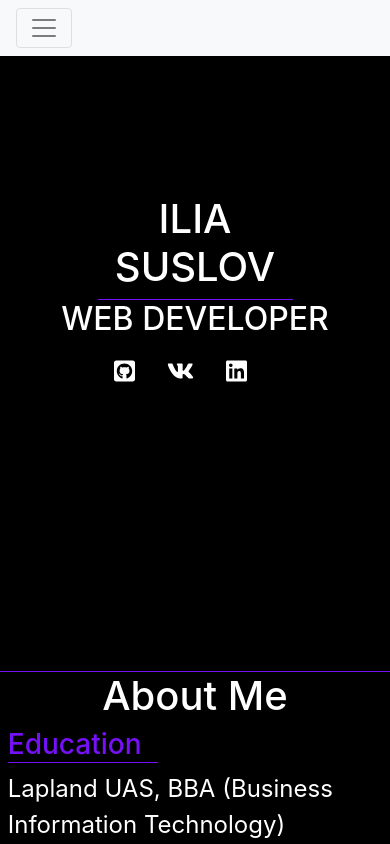
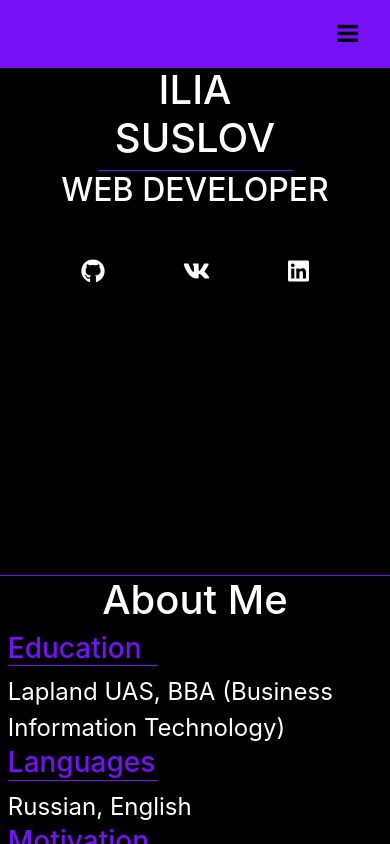
Before and after one commit to IliaSuslov/Portfolio, a React (Create React App) app: page / in a window 390 px wide. Shown: the top 844 px of the page. Built offline with nearby package versions, Linux system fonts and the light colour scheme.

Commit message:
restyling
restyling

```diff
--- a/package.json
+++ b/package.json
@@ -25,6 +25,7 @@
     "react-cam": "^1.1.11",
     "react-dom": "^16.13.1",
     "react-html5-camera-photo": "^1.5.4",
+    "react-icons": "^3.11.0",
     "react-parallax": "^3.0.0",
     "react-particles-js": "^2.7.0",
     "react-router": "^5.2.0",
--- a/public/index.html
+++ b/public/index.html
@@ -7,8 +7,9 @@
   <meta name="theme-color" content="#000000" />
   <meta name="viewport" content="width=device-width, initial-scale=1, shrink-to-fit=no" />
   <meta name="description" content="Web site created using create-react-app" />
+  <link rel="stylesheet" href="https://cdnjs.cloudflare.com/ajax/libs/font-awesome/4.7.0/css/font-awesome.min.css">
   <link rel="stylesheet" href="https://maxcdn.bootstrapcdn.com/bootstrap/4.3.1/css/bootstrap.min.css"
-    integrity="sha384-ggOyR0iXCbMQv3Xipma34MD+dH/1fQ784/j6cY/iJTQUOhcWr7x9JvoRxT2MZw1T" crossorigin="anonymous" />
+  integrity="sha384-ggOyR0iXCbMQv3Xipma34MD+dH/1fQ784/j6cY/iJTQUOhcWr7x9JvoRxT2MZw1T" crossorigin="anonymous" />
   <!--
       manifest.json provides metadata used when your web app is installed on a
       user's mobile device or desktop. See https://developers.google.com/web/fundamentals/web-app-manifest/
--- a/src/components/Footer/Footer.js
+++ b/src/components/Footer/Footer.js
@@ -1,5 +1,4 @@
 import React from 'react'
-import { Nav, Form, } from 'react-bootstrap';
 import { library } from '@fortawesome/fontawesome-svg-core';
 import { fab } from '@fortawesome/free-brands-svg-icons';
 import { FontAwesomeIcon } from '@fortawesome/react-fontawesome'
@@ -9,21 +8,17 @@ library.add(fab)
 
 const Footer = () => {
     return (
-        <footer className="footer">
-            <div className="f_item">
-                <Form inline>
-                    <Nav.Link a href='https://github.com/IliaSuslov' style={{ display: "table-cell" }} target="_blank">
-                        <div className="logo"><FontAwesomeIcon icon={['fab', 'github-square']} /></div>
-                    </Nav.Link>
-                    <Nav.Link a href='https://vk.com/iscripti' style={{ display: "table-cell" }} target="_blank">
-                        <div className="logo"><FontAwesomeIcon icon={['fab', 'vk']} /></div>
-                    </Nav.Link>
-                    <Nav.Link a href='https://www.linkedin.com/in/ilia-suslov/' style={{ display: "table-cell" }} target="_blank">
-                        <div className="logo"><FontAwesomeIcon icon={['fab', 'linkedin']} /></div>
-                    </Nav.Link>
-                </Form>
-            </div>
-        </footer>
+        <div className="icon_bar">
+            <a href='https://github.com/IliaSuslov' target="_blank" rel="noopener noreferrer" className="logo">
+                <FontAwesomeIcon icon={['fab', 'github']} />
+            </a>
+            <a href='https://vk.com/iscripti' target="_blank" rel="noopener noreferrer" className="logo">
+                <FontAwesomeIcon icon={['fab', 'vk']} />
+            </a>
+            <a href='https://www.linkedin.com/in/ilia-suslov/' target="_blank" rel="noopener noreferrer" className="logo">
+                <FontAwesomeIcon icon={['fab', 'linkedin']} aria-hidden="true"/>
+            </a>
+        </div>
     )
 }
 
--- a/src/components/Footer/footer.css
+++ b/src/components/Footer/footer.css
@@ -1,37 +1,26 @@
-  .footer {
+  .icon_bar {
       grid-area: f;
-      width: 50%;
-      margin: auto;
-  }
-
-  .f_item {
-      width: 50%;
-      margin: auto;
+      width: 25%;
+      margin: 0 auto;
   }
 
   .logo {
+      color: white;
+      padding: 10%;
       font-size: 24px;
-      color: white;
-      padding: 10px 50px;
-      overflow: hidden;
-      transition: 0.2s;
   }
 
-  .logo :hover {
-      background: #7510F7;
-      box-shadow: 0 0 10px #7510F7, 0 0 10px #7510F7, 0 0 10px #7510F7;
+  .logo:hover {
+      color: #7510F7;
   }
 
   @media only screen and (max-width: 800px) {
-      .footer {
+      .icon_bar {
           width: 100%;
-          margin: auto;
+          text-align: center;
       }
       .logo {
-          padding: 0;
-      }
-      .f_item {
-          width: 50%;
-          margin: auto;
+          font-size: 24px;
+          padding: 10%;
       }
   }
--- a/src/components/Image/image.css
+++ b/src/components/Image/image.css
@@ -7,7 +7,7 @@
 
      .text {
        text-transform: uppercase;
-       padding-top: 390px;
+       padding-top: 17%;
        font-size: 56px;
        text-align: center;
        color: white;
@@ -21,7 +21,6 @@
 
      @media only screen and (max-width: 800px) {
        .name {
-         margin-top: -50%;
          text-align: center;
          width: 50%;
        }
--- a/src/components/Navbar/Navbar.js
+++ b/src/components/Navbar/Navbar.js
@@ -1,36 +1,32 @@
 import React, { useState } from 'react'
-import { Navbar, Nav, NavLink, Collapse, NavbarToggler, NavItem } from 'reactstrap';
+import "./nav.css";
 
 const Navigation = () => {
-    const [isOpen, setIsOpen] = useState(false);
 
-    const toggle = () => setIsOpen(!isOpen);
+    // const [isOpen, setIsOpen] = useState(false);
+
+    // const toggle = () => setIsOpen(!isOpen);
+    function myFunction() {
+        var x = document.getElementById("myTopnav");
+        if (x.className === "nav") {
+            x.className += " responsive";
+        } else {
+            x.className = "nav";
+        }
+    }
 
     return (
-        <div>
-            <Navbar color="light" light expand="md" fixed="top">
-                <NavbarToggler onClick={toggle} />
-                <Collapse isOpen={isOpen} navbar>
-                    <Nav className="mr-auto" navbar>
-                        <NavItem>
-                            <NavLink href="#home">Home</NavLink>
-                        </NavItem>
-                        <NavItem>
-                            <NavLink href="#about">About Me</NavLink>
-                        </NavItem>
-                        <NavItem>
-                            <NavLink href="#skills">Skills</NavLink>
-                        </NavItem>
-                        <NavItem>
-                            <NavLink href="#works">Works</NavLink>
-                        </NavItem>
-                        <NavItem>
-                            <NavLink href="#contact">Contact Me</NavLink>
-                        </NavItem>
-                    </Nav>
-                </Collapse>
-            </Navbar>
+        <div className="nav" id="myTopnav">
+            <a href="#home">Home</a>
+            <a href="#about">About Me</a>
+            <a href="#skills">Skills</a>
+            <a href="#works">Works</a>
+            <a href="#contact">Contact Me</a>
+            <button href="javascript:void(0);" className="icon" onClick={myFunction}>
+                <i className="fa fa-bars"></i>
+            </button>
         </div>
+
     )
 }
 export default Navigation;
--- /dev/null
+++ b/src/components/Navbar/nav.css
@@ -0,0 +1,54 @@
+ .nav {
+     height: 30%;
+     width: 8%;
+     position: fixed;
+     z-index: 1;
+     top: 0;
+     right: 0;
+     background-color: #111;
+     overflow-x: hidden;
+     padding-top: 20px;
+ }
+
+ .nav a {
+     padding: 6px 8px 6px 16px;
+     text-decoration: none;
+     font-size: 20px;
+     color: #818181;
+     display: block;
+     border: none;
+     background: none;
+     width: 100%;
+     text-align: left;
+     cursor: pointer;
+     outline: none;
+ }
+
+ .nav a:hover {
+     background: #7510F7;
+     text-decoration: none;
+     color: white;
+ }
+
+ .icon {
+     display: none;
+ }
+
+ @media screen and (max-width: 800px) {
+     .nav {
+         width: 100%;
+         background-color: #7510F7;
+         max-height: 8%;
+     }
+     .nav a {
+         display: none;
+     }
+     .nav button {
+         display: table-cell;
+         margin-left: 85%;
+         font-size: 24px;
+         background: none;
+         border: none;
+         margin-top: -5%;
+     }
+ }
```
Also changed, not shown: 1 other file (tests, documents, lock files or other folders).
